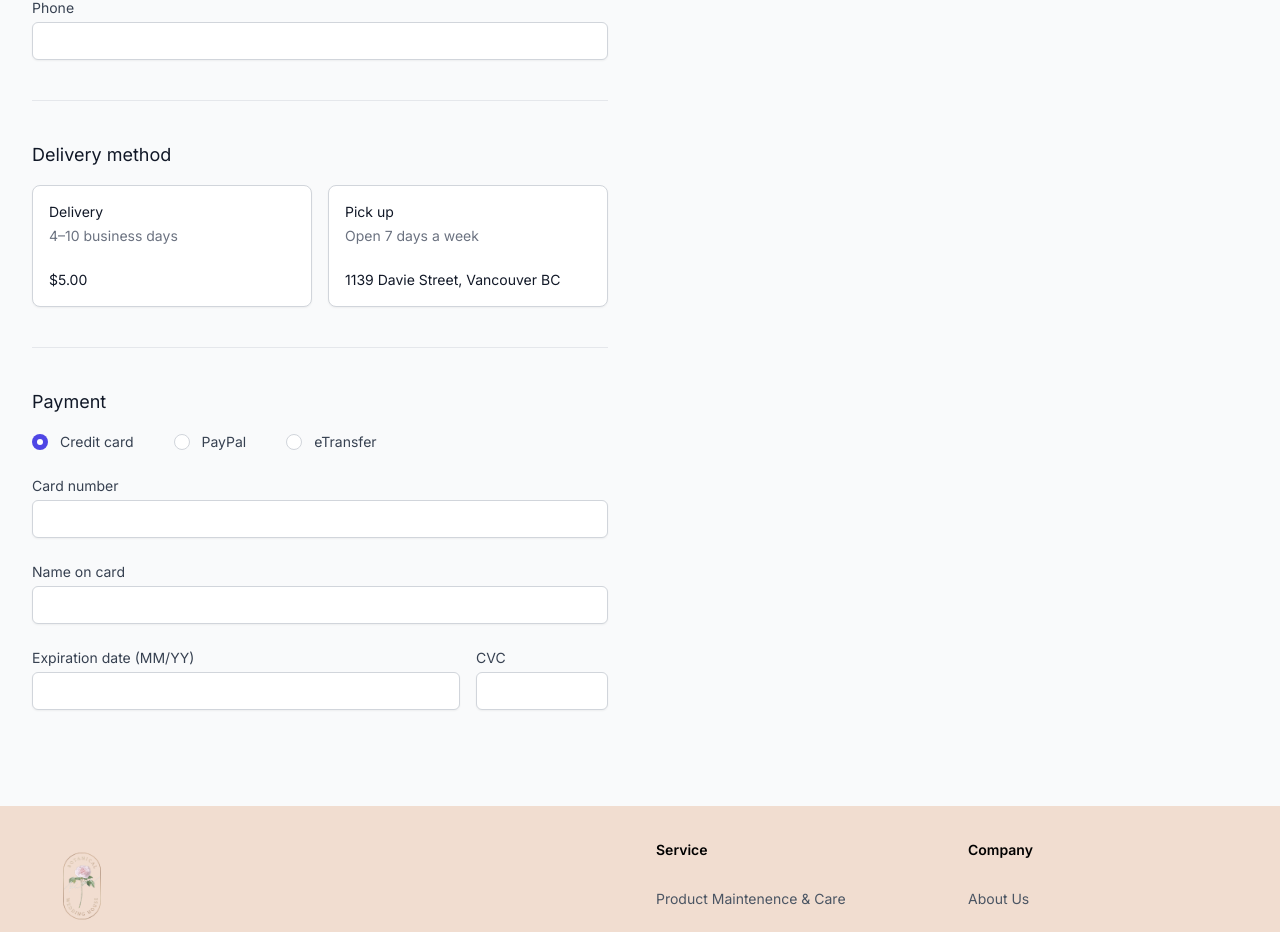
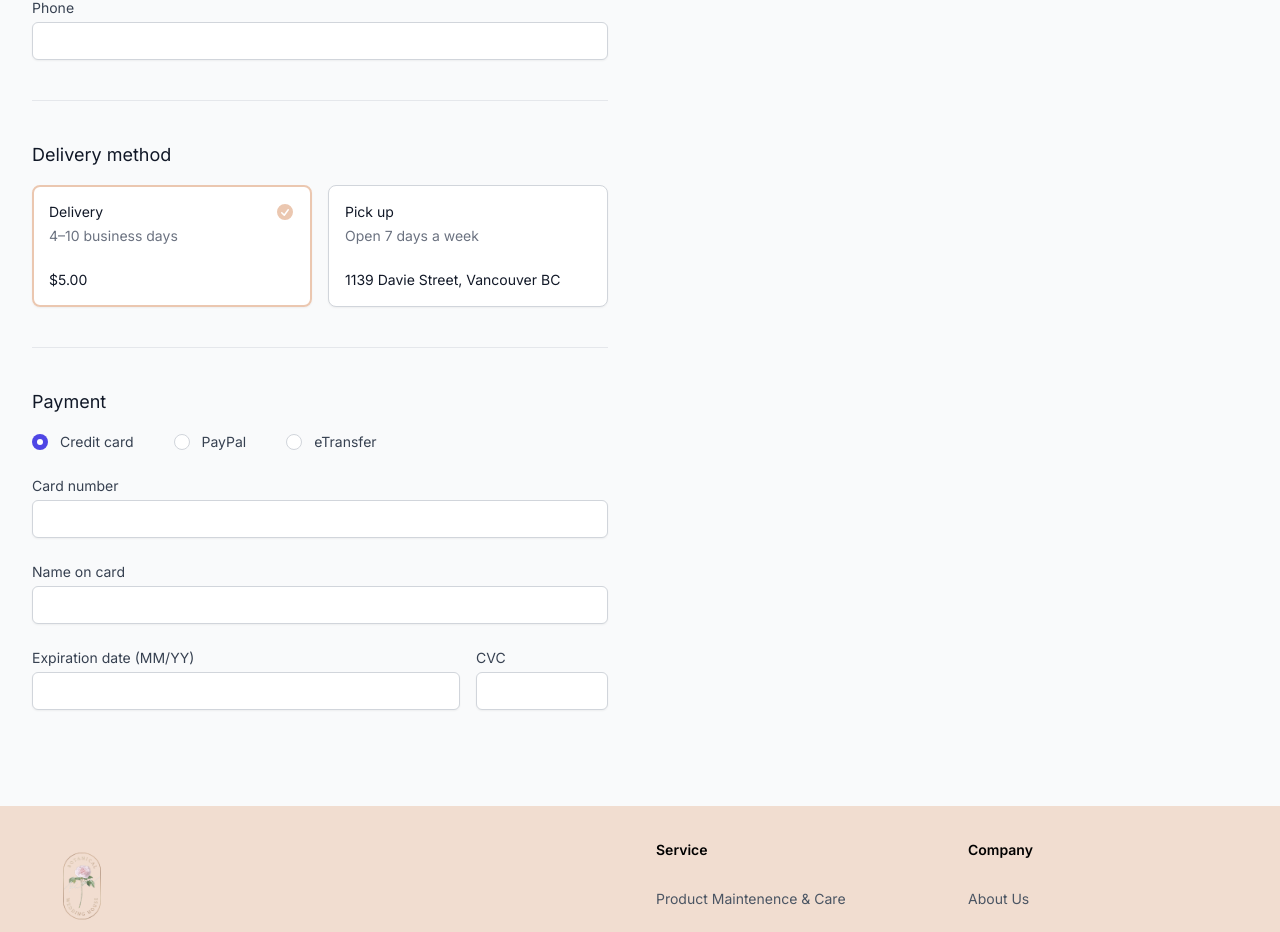
Before and after one commit to billychen0894/florist-ecommerce-app, a Next.js app: page /checkout in a window 1280 px wide. Shown: the part 877-1809 px from the top of the page. Built offline with nearby package versions, Linux system fonts and the light colour scheme.

Commit message:
update: deliveryMethod component form validation

```diff
--- a/components/CheckoutForm/CheckoutForm.tsx
+++ b/components/CheckoutForm/CheckoutForm.tsx
@@ -4,8 +4,8 @@ import { TrashIcon } from '@heroicons/react/20/solid';
 import { zodResolver } from '@hookform/resolvers/zod';
 import Image from 'next/image';
 
-import { Form } from '@components/ui/form';
-import { useForm } from 'react-hook-form';
+import { FormProvider, useForm } from 'react-hook-form';
+
 import ContactInfo from './ContactInfo';
 import DeliveryMethod from './DeliveryMethod';
 import ShippingInfo from './ShippingInfo';
@@ -33,7 +33,7 @@ const paymentMethods = [
 
 export function CheckoutForm() {
   // initialize form with default values
-  const form = useForm<FormData>({
+  const methods = useForm<FormData>({
     resolver: zodResolver(formSchema),
     defaultValues: {
       contactEmail: '',
@@ -71,20 +71,20 @@ export function CheckoutForm() {
   };
 
   return (
-    <Form {...form}>
+    <FormProvider {...methods}>
       <form
-        onSubmit={form.handleSubmit(onSubmit)}
+        onSubmit={methods.handleSubmit(onSubmit)}
         className="lg:grid lg:grid-cols-2 lg:gap-x-12 xl:gap-x-16"
       >
         <div>
           <div>
-            <ContactInfo form={form} />
+            <ContactInfo />
           </div>
           <div className="mt-10 border-t border-gray-200 pt-10">
-            <ShippingInfo form={form} />
+            <ShippingInfo />
           </div>
           <div className="mt-10 border-t border-gray-200 pt-10">
-            <DeliveryMethod form={form} />
+            <DeliveryMethod />
           </div>
 
           {/* Payment */}
@@ -308,6 +308,6 @@ export function CheckoutForm() {
           </div>
         </div>
       </form>
-    </Form>
+    </FormProvider>
   );
 }
--- a/components/CheckoutForm/DeliveryMethod.tsx
+++ b/components/CheckoutForm/DeliveryMethod.tsx
@@ -1,27 +1,30 @@
 import { RadioGroup } from '@headlessui/react';
-import { UseFormReturn } from 'react-hook-form';
+import { CheckCircleIcon } from '@heroicons/react/20/solid';
+import { ErrorMessage } from '@hookform/error-message';
+import { Controller, useFormContext } from 'react-hook-form';
 
-import { FormControl, FormField, FormItem } from '@components/ui/form';
 import { deliveryMethods } from '@const/deliveryMethod';
-import { CheckCircleIcon } from '@heroicons/react/20/solid';
 import { cn } from '@lib/classNames';
-import { type FormData } from './CheckoutForm';
 
-interface DeliveryMethodProps {
-  form: UseFormReturn<FormData>;
-}
-
-export default function DeliveryMethod({ form }: DeliveryMethodProps) {
+export default function DeliveryMethod() {
+  const {
+    control,
+    formState: { errors },
+  } = useFormContext();
   return (
-    <FormField
-      control={form.control}
+    <Controller
+      control={control}
       name="deliveryMethod"
-      render={({ field }) => (
-        <FormItem>
-          <FormControl>
-            <RadioGroup defaultValue={field.value} onChange={field.onChange}>
+      render={({ field: { onChange, onBlur, value, ref } }) => (
+        <>
+          <RadioGroup
+            defaultValue={value}
+            onChange={onChange}
+            onBlur={onBlur}
+            ref={ref}
+          >
             <RadioGroup.Label
-                htmlFor={field.name}
+              htmlFor="deliveryMethod"
               className="text-lg font-medium text-gray-900"
             >
               Delivery method
@@ -31,7 +34,7 @@ export default function DeliveryMethod({ form }: DeliveryMethodProps) {
               {deliveryMethods.map((deliveryMethod) => (
                 <RadioGroup.Option
                   key={deliveryMethod.title}
-                    value={deliveryMethod}
+                  value={deliveryMethod.value}
                   className={({ checked, active }) =>
                     cn(
                       checked ? 'border-transparent' : 'border-gray-300',
@@ -76,9 +79,7 @@ export default function DeliveryMethod({ form }: DeliveryMethodProps) {
                       <span
                         className={cn(
                           active ? 'border' : 'border-2',
-                            checked
-                              ? 'border-primary-500'
-                              : 'border-transparent',
+                          checked ? 'border-primary-500' : 'border-transparent',
                           'pointer-events-none absolute -inset-px rounded-lg'
                         )}
                         aria-hidden="true"
@@ -89,8 +90,13 @@ export default function DeliveryMethod({ form }: DeliveryMethodProps) {
               ))}
             </div>
           </RadioGroup>
-          </FormControl>
-        </FormItem>
+          <ErrorMessage
+            errors={errors}
+            name="deliveryMethod"
+            as="p"
+            className="text-sm font-medium text-red-500 mt-1 ml-1"
+          />
+        </>
       )}
     />
   );
--- a/components/CheckoutForm/formValidator.ts
+++ b/components/CheckoutForm/formValidator.ts
@@ -5,7 +5,10 @@ const stringRequired = (errorMsg?: string) => {
 };
 
 const defaultformProps = z.object({
-  contactEmail: z.string().email({ message: 'Please enter a valid email' }),
+  contactEmail: z
+    .string()
+    .email({ message: 'Please enter a valid email' })
+    .min(1, { message: 'Your email is required' }),
   shippingFirstName: stringRequired('Your first name is required').max(50, {
     message: 'Your first name is too long',
   }),
--- a/const/deliveryMethod.ts
+++ b/const/deliveryMethod.ts
@@ -1,5 +1,6 @@
 export interface DeliveryMethod {
   title: string;
+  value: string;
   turnaround?: string;
   price?: string;
   location?: string;
@@ -9,11 +10,13 @@ export interface DeliveryMethod {
 export const deliveryMethods: DeliveryMethod[] = [
   {
     title: 'Delivery',
+    value: 'delivery',
     turnaround: '4–10 business days',
     price: '$5.00',
   },
   {
     title: 'Pick up',
+    value: 'pickup',
     location: '1139 Davie Street, Vancouver BC',
     locationOperation: 'Open 7 days a week ',
   },
```
Lines whose indentation alone changed are shown as unchanged.
